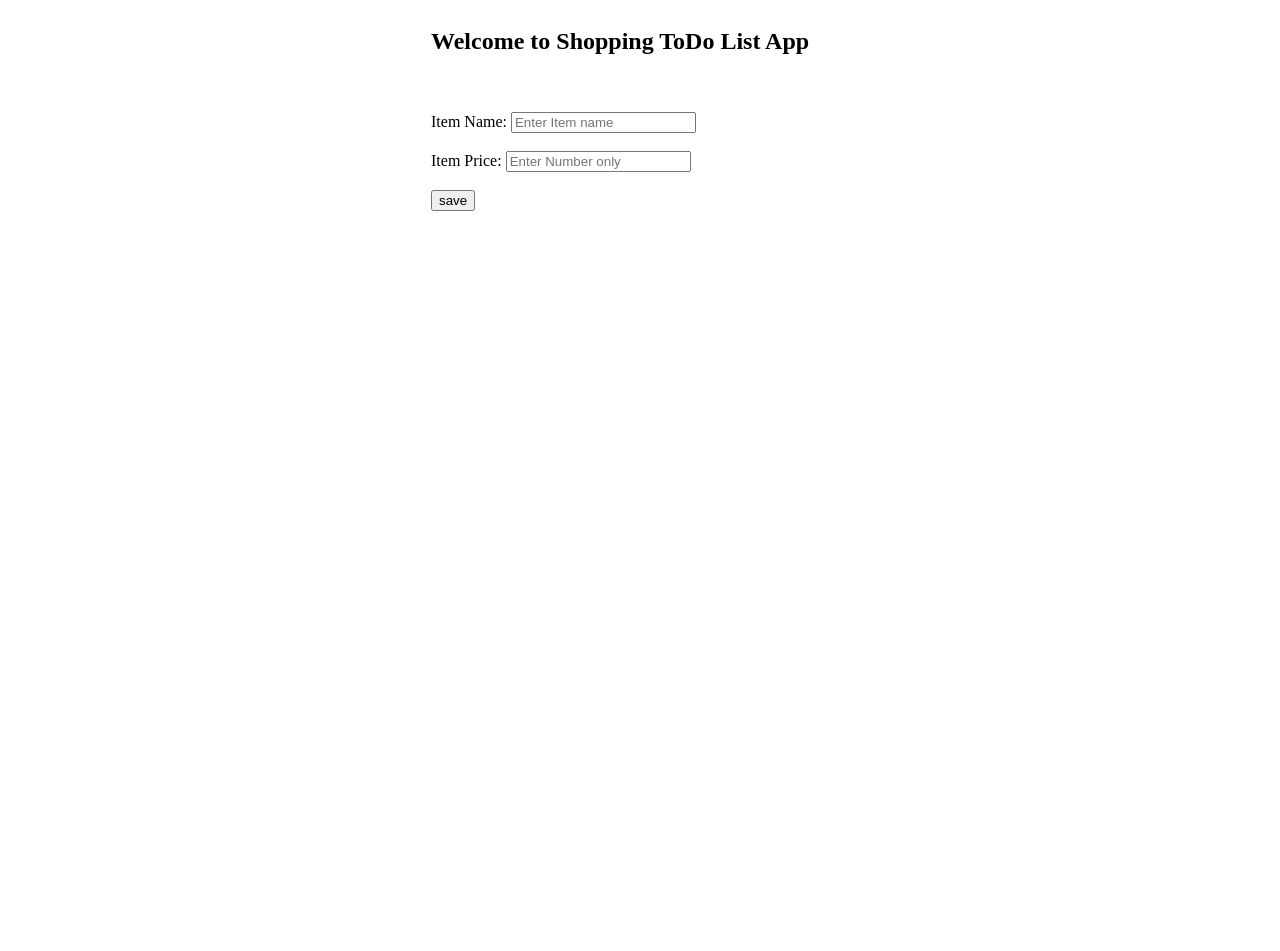
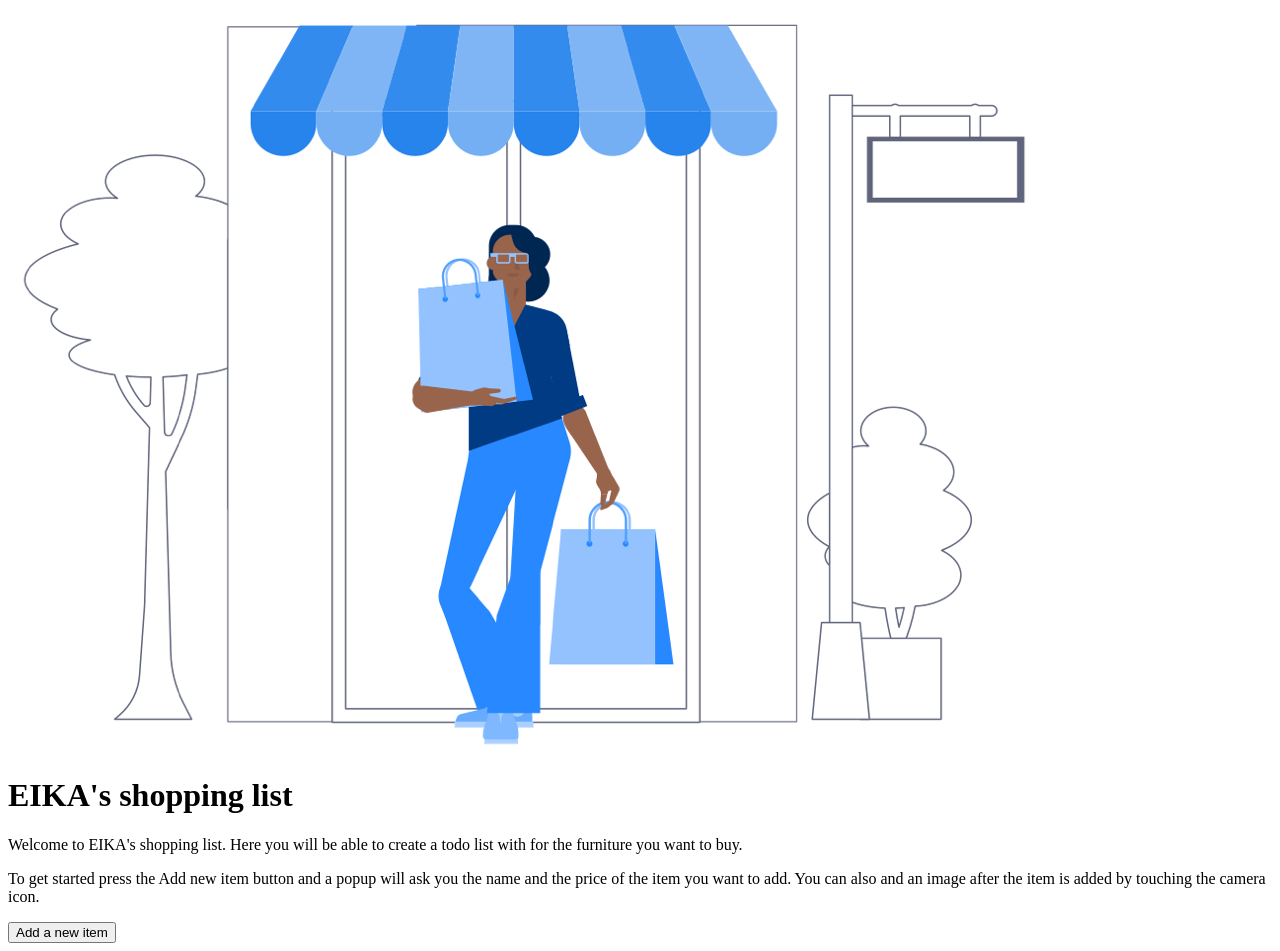
Before and after one commit to shravkrish79/ReactApp, a React (Create React App) app in the folder todo/: page / in a window 1280 px wide. Before the commit the page ends 800 px from the top, so only its background shows below. Built offline with nearby package versions, Linux system fonts and the light colour scheme.

Commit message:
added WelcomeScreen

```diff
--- a/todo/public/index.html
+++ b/todo/public/index.html
@@ -3,7 +3,12 @@
 
 <head>
   <meta charset="utf-8" />
-    <link rel=""icon" src="img/logo.svg">
+  <link rel="preconnect" href="https://fonts.gstatic.com">
+  <link href="https://fonts.googleapis.com/css2?family=Poppins:wght@400;500;600;700&display=swap" rel="stylesheet">
+  <link rel="stylesheet" href="https://cdnjs.cloudflare.com/ajax/libs/font-awesome/5.15.1/css/all.min.css"
+    integrity="sha512-+4zCK9k+qNFUR5X+cKL9EIR+ZOhtIloNl9GIKS57V1MyNsYpYcUrUeQc9vNfzsWfV28IaLL3i96P9sdNyeRssA=="
+    crossorigin="anonymous">
+  <link rel="" icon" src="img/logo.svg">
   <title>EIKA Shopping ToDo List App</title>
 </head>
 
--- a/todo/src/App.js
+++ b/todo/src/App.js
@@ -1,6 +1,7 @@
 import './App.css';
 import GetItemInput from './GetItemInput';
 import ViewToDoList from './ViewToDoList';
+import WelcomeScreen from './WelcomeScreen';
 import React, { useState, useEffect } from 'react';
 
 function App() {
@@ -30,7 +31,7 @@ function App() {
       const newTask = {
         // id: new Date(),
         name: e.target.ItmName.value,
-        price: e.target.ItmPrice.value
+        price: Number(e.target.ItmPrice.value)
       };
       setTask([...task, newTask]);
       task.push(newTask);
@@ -50,33 +51,29 @@ function App() {
         name: task[e.target.id].name,
         price: task[e.target.id].price
       };
-      setCompleteTask([...completeTask,movetask]);
+      setCompleteTask([...completeTask, movetask]);
       completeTask.push(movetask);
-      window.localStorage.setItem('myCompleteList',JSON.stringify(completeTask));
+      window.localStorage.setItem('myCompleteList', JSON.stringify(completeTask));
 
-      task.splice(e.target.id,1);
+      task.splice(e.target.id, 1);
       window.localStorage.setItem('myToDoList', JSON.stringify(task));
-
-      // let ToDoListCount = JSON.parse(window.localStorage.getItem('myToDoList')).length;
-      // if (ToDoListCount===0) {
-      //   window.localStorage.removeItem('myToDoList');
-      // }
 
     }
   };
 
-  //  console.log(anotherTask);
 
 
   return (
     <div className="App">
       {
-        ((ToDoList === null) || (anotherTask === 1))
+        ((ToDoList === null) && (anotherTask===0))
           ?
-          (<div> <GetItemInput AddItem={AddItemHandler} /></div>)
-          :
-          (<div> <ViewToDoList listData={task} completeData={completeTask} addAnotherItem={AddAnotherItem}
-            checkboxHandle={markItemComplete}/></div>)
+          (<div> <WelcomeScreen AddNewItem={AddAnotherItem}/> </div>) : ((anotherTask === 1) ?
+            (<div> <GetItemInput AddItem={AddItemHandler} /></div>)
+            :
+            (<div> <ViewToDoList listData={task} completeData={completeTask} addAnotherItem={AddAnotherItem}
+              checkboxHandle={markItemComplete} /></div>)
+          )
 
       }
     </div>
--- /dev/null
+++ b/todo/src/WelcomeScreen.js
@@ -0,0 +1,26 @@
+const WelcomeScreen = (props) => {
+    const addnewItemHandler = (e) => {
+        e.preventDefault();
+        props.AddNewItem();
+    }
+
+    return (
+        <div class="welcome">
+
+            <img class="welcome-img" src="img/shopping.png" alt="shopping girl"></img>
+            <h1>EIKA's shopping list</h1>
+            <p>Welcome to EIKA's shopping list. Here you will be able
+                to create a todo list with for the furniture you want
+                to buy. </p>
+            <p>To get started press the Add new item button and a popup
+                will ask you the name and the price of the item you want
+                to add. You can also and an image after the item is added
+                by touching the camera icon.
+            </p>
+            <button id="addnewItem" onClick={addnewItemHandler}>Add a new item</button>
+        </div>
+    );
+
+}
+
+export default WelcomeScreen;
```
Also changed, not shown: todo/src/ViewToDoList.js (+9 -8 lines), todo/src/WelcomeContent.js (added, +25 -0 lines). Lines whose indentation alone changed are shown as unchanged.
